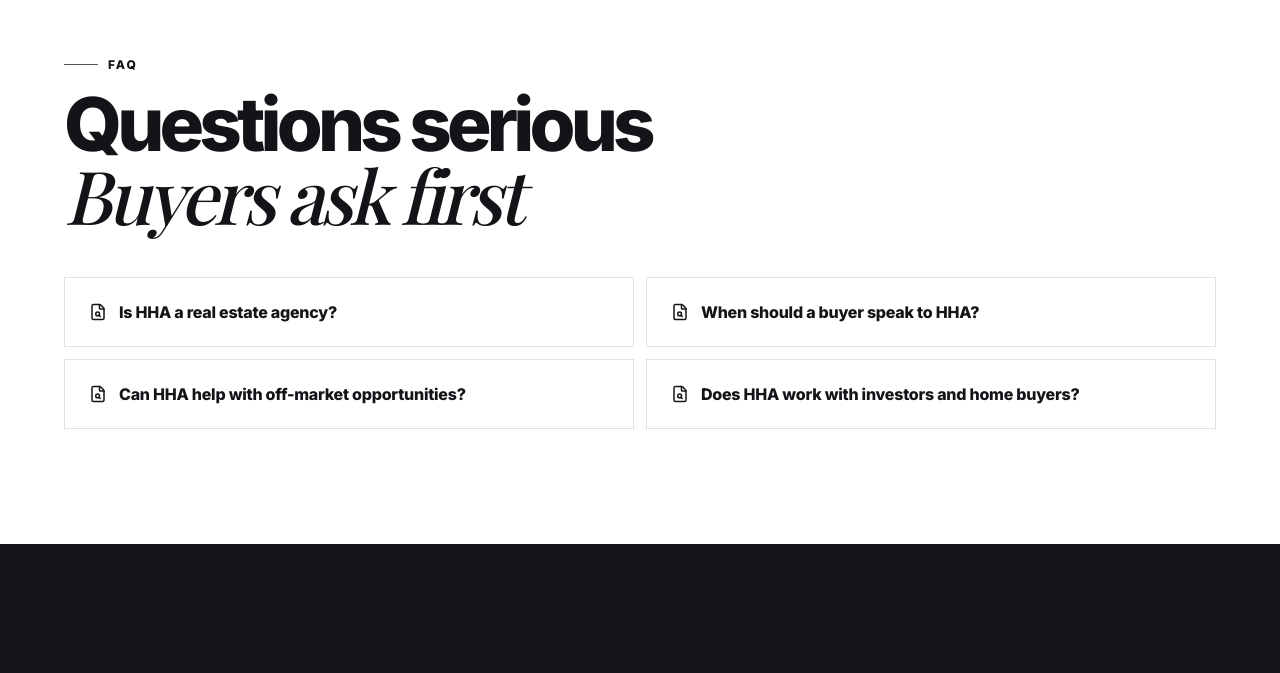
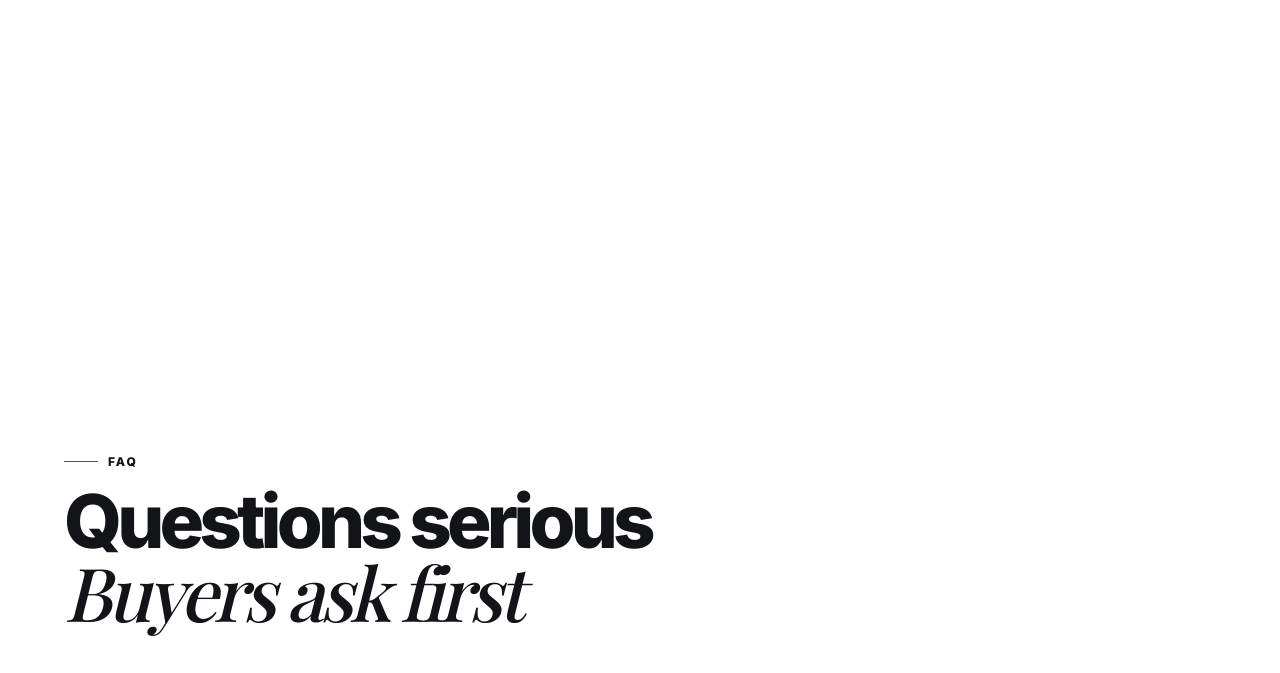
Before and after one commit to colcamenterprises-collab/HHA, a React (Vite) app: page / in a window 1280 px wide. Shown: the part 11184-11857 px from the top of the page. Built offline with nearby package versions, Linux system fonts and the light colour scheme; a web font is replaced by a local one.

Commit message:
Place client review quote section in HHA page flow

```diff
--- a/src/App.tsx
+++ b/src/App.tsx
@@ -5,7 +5,7 @@ import { PropertyCarousel } from './components/PropertyCarousel';
 import { ServicesSection } from './components/ServicesSection';
 import { SiteFooter } from './components/SiteFooter';
 import { WhySection } from './components/WhySection';
-import { ClientOutcomesSection, DueDiligenceSection, ExpandingMediaSection, FaqSection, FinalCtaSection, MarketIntelligenceSection, QuoteRevealSection, StrategyCallModal } from './components/StrategicSections';
+import { ClientOutcomesSection, ClientReviewQuoteSection, DueDiligenceSection, ExpandingMediaSection, FaqSection, FinalCtaSection, MarketIntelligenceSection, QuoteRevealSection, StrategyCallModal } from './components/StrategicSections';
 
 export function App() {
   return (
@@ -21,6 +21,7 @@ export function App() {
       <PropertyCarousel />
       <ExpandingMediaSection />
       <ClientOutcomesSection />
+      <ClientReviewQuoteSection />
       <FaqSection />
       <FinalCtaSection />
       <SiteFooter />
```
